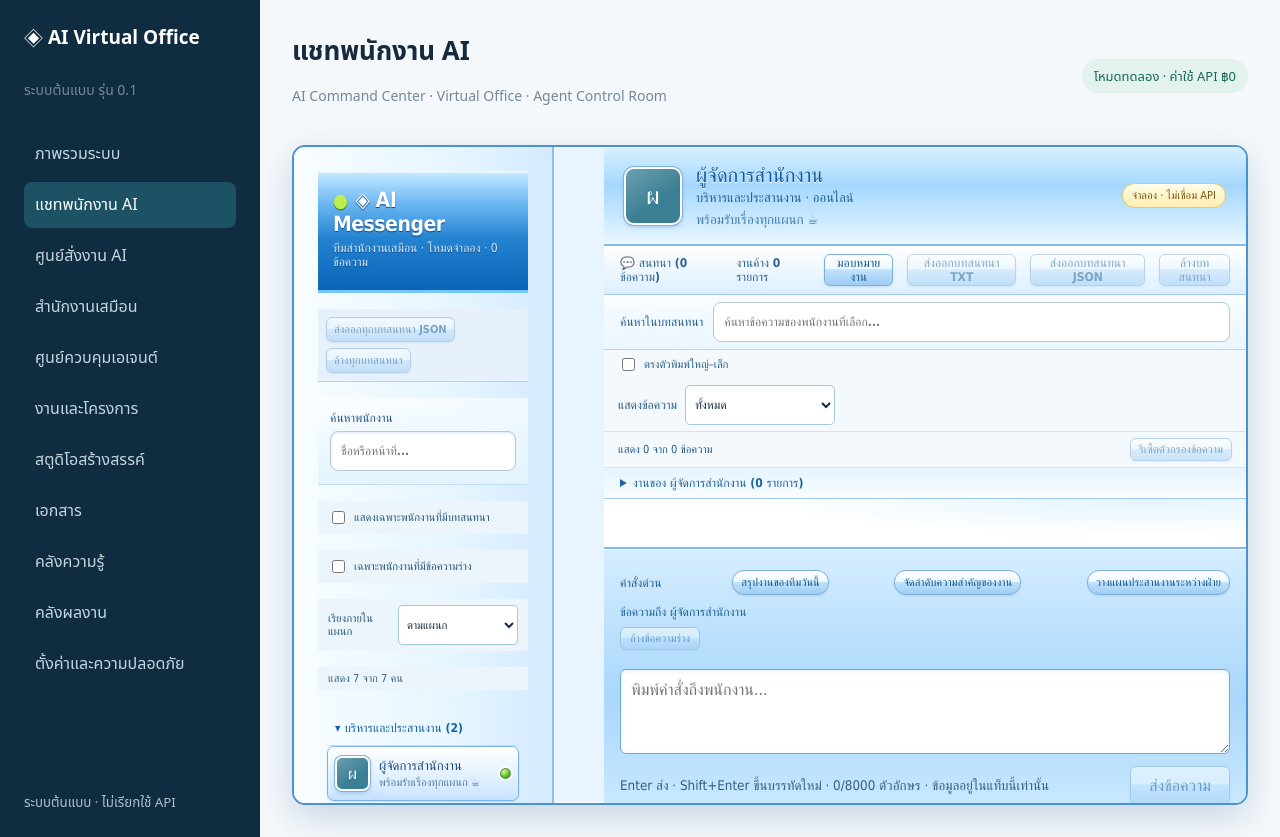
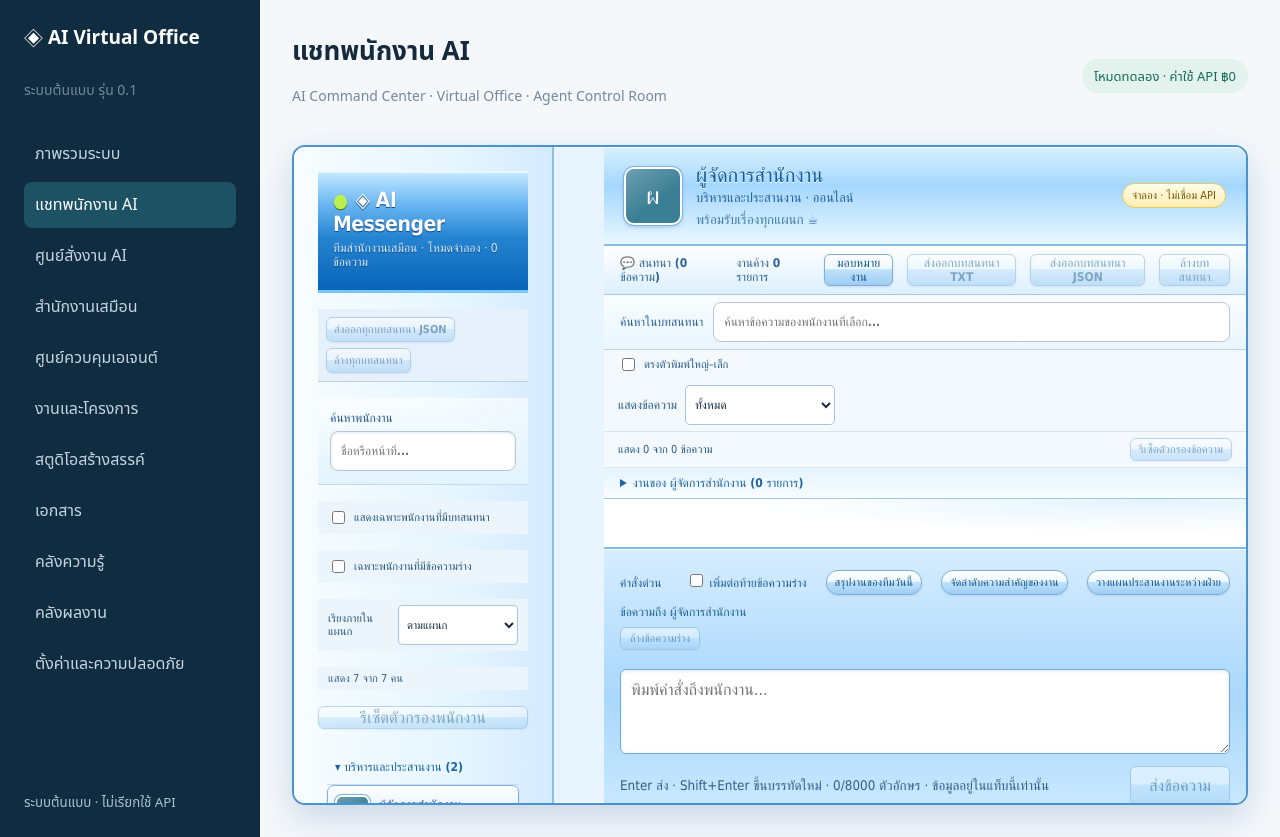
Before and after one commit to lnwlawyer/ai-virtual-office, a React (Vite) app: page / in a window 1280 px wide. Both pictures are taken after a click on the button "แชทพนักงาน AI". Built offline with nearby package versions, Linux system fonts and the light colour scheme; no server answers.

Commit message:
feat: reset roster filters, append quick prompts, draft limit warning

```diff
--- a/src/MessengerDashboard.jsx
+++ b/src/MessengerDashboard.jsx
@@ -25,6 +25,7 @@ export default function MessengerDashboard({tasks=[],onCreateTaskDraft,onUpdateT
  const [activeOnly,setActiveOnly]=useState(false);
  const [draftOnly,setDraftOnly]=useState(false);
  const [sortContacts,setSortContacts]=useState('default');
+ const [appendQuickPrompt,setAppendQuickPrompt]=useState(false);
  const [chatQuery,setChatQuery]=useState('');
  const [messageFilter,setMessageFilter]=useState('all');
  const [searchCaseSensitive,setSearchCaseSensitive]=useState(false);
@@ -40,6 +41,7 @@ export default function MessengerDashboard({tasks=[],onCreateTaskDraft,onUpdateT
  const staff=STAFF.find(x=>x.id===selected);
  const conversation=messages[selected]||[];
  const totalMessages=Object.values(messages).reduce((sum,items)=>sum+(Array.isArray(items)?items.length:0),0);
+ const hasRosterFilters=Boolean(query.trim())||activeOnly||draftOnly||sortContacts!=='default';
  const visibleContactCount=STAFF.filter(member=>(!activeOnly||(messages[member.id]||[]).length>0)&&(!draftOnly||(drafts[member.id]||'').trim())&&[member.name,member.role,moods[member.id]].join(' ').toLowerCase().includes(query.toLowerCase())).length;
  const visibleMessages=conversation.filter(message=>(messageFilter==='all'||message.who===messageFilter)&&(searchCaseSensitive?message.text.includes(chatQuery.trim()):message.text.toLocaleLowerCase().includes(chatQuery.trim().toLocaleLowerCase())));
  const hasMessageFilters=Boolean(chatQuery.trim())||messageFilter!=='all'||searchCaseSensitive;
@@ -109,7 +111,7 @@ export default function MessengerDashboard({tasks=[],onCreateTaskDraft,onUpdateT
  return <section className="msn-shell" aria-label="AI Messenger Dashboard">
   <aside className="msn-roster">
    <div className="msn-title"><strong>◈ AI Messenger</strong><small>ทีมสำนักงานเสมือน · โหมดจำลอง · {totalMessages} ข้อความ</small></div><div className="msn-roster-tools"><button type="button" disabled={!totalMessages} onClick={exportAllJSON}>ส่งออกทุกบทสนทนา JSON</button><button type="button" disabled={!totalMessages} onClick={()=>setConfirmClearAll(true)}>ล้างทุกบทสนทนา</button></div>{confirmClearAll&&<div className="msn-clear-confirm" role="group" aria-label="ยืนยันล้างทุกบทสนทนา"><span>ล้างบทสนทนาพนักงานทั้ง 7 คน? ไม่สามารถย้อนกลับได้</span><button type="button" onClick={()=>{setMessages({});setConfirmClearAll(false);setConfirmClear(false)}}>ยืนยันล้างทั้งหมด</button><button type="button" onClick={()=>setConfirmClearAll(false)}>ยกเลิกทั้งหมด</button></div>}
-   <label className="msn-search">ค้นหาพนักงาน<input aria-label="ค้นหาพนักงาน Messenger" value={query} onChange={e=>setQuery(e.target.value)} placeholder="ชื่อหรือหน้าที่..."/></label><label className="msn-active-only"><input type="checkbox" checked={activeOnly} onChange={e=>setActiveOnly(e.target.checked)}/> แสดงเฉพาะพนักงานที่มีบทสนทนา</label><label className="msn-active-only"><input type="checkbox" checked={draftOnly} onChange={e=>setDraftOnly(e.target.checked)}/> เฉพาะพนักงานที่มีข้อความร่าง</label><label className="msn-sort-contacts">เรียงภายในแผนก <select aria-label="เรียงรายชื่อพนักงาน" value={sortContacts} onChange={e=>setSortContacts(e.target.value)}><option value="default">ตามแผนก</option><option value="messages">ข้อความมากไปน้อย</option><option value="name">ตามชื่อ</option></select></label><small className="msn-visible-count">แสดง {visibleContactCount} จาก {STAFF.length} คน</small>
+   <label className="msn-search">ค้นหาพนักงาน<input aria-label="ค้นหาพนักงาน Messenger" value={query} onChange={e=>setQuery(e.target.value)} placeholder="ชื่อหรือหน้าที่..."/></label><label className="msn-active-only"><input type="checkbox" checked={activeOnly} onChange={e=>setActiveOnly(e.target.checked)}/> แสดงเฉพาะพนักงานที่มีบทสนทนา</label><label className="msn-active-only"><input type="checkbox" checked={draftOnly} onChange={e=>setDraftOnly(e.target.checked)}/> เฉพาะพนักงานที่มีข้อความร่าง</label><label className="msn-sort-contacts">เรียงภายในแผนก <select aria-label="เรียงรายชื่อพนักงาน" value={sortContacts} onChange={e=>setSortContacts(e.target.value)}><option value="default">ตามแผนก</option><option value="messages">ข้อความมากไปน้อย</option><option value="name">ตามชื่อ</option></select></label><small className="msn-visible-count">แสดง {visibleContactCount} จาก {STAFF.length} คน</small><button type="button" className="msn-roster-reset" disabled={!hasRosterFilters} onClick={()=>{setQuery("");setActiveOnly(false);setDraftOnly(false);setSortContacts("default")}}>รีเซ็ตตัวกรองพนักงาน</button>
    {groups.map(group=><section className="msn-group" key={group.name}>
     <button type="button" className="msn-group-toggle" onClick={()=>setCollapsed(prev=>prev.includes(group.name)?prev.filter(x=>x!==group.name):[...prev,group.name])}>{collapsed.includes(group.name)?'▸':'▾'} {group.name} ({group.ids.length})</button>
     {!collapsed.includes(group.name)&&[...group.ids].sort((a,b)=>sortContacts==='messages'?(messages[b]||[]).length-(messages[a]||[]).length:sortContacts==='name'?STAFF.find(x=>x.id===a).name.localeCompare(STAFF.find(x=>x.id===b).name,'th'):0).map(id=>{const member=STAFF.find(x=>x.id===id);if(![member.name,member.role,moods[id]].join(' ').toLowerCase().includes(query.toLowerCase())||(activeOnly&&!(messages[id]||[]).length)||(draftOnly&&!(drafts[id]||'').trim()))return null;return <button type="button" key={id} className={'msn-contact'+(selected===id?' selected':'')} onClick={()=>{setSelected(id);setConfirmClear(false);setChatQuery('');setMessageFilter('all');setSearchCaseSensitive(false);setExportNotice('');setCopyNotice('')}} aria-pressed={selected===id}>
@@ -123,7 +125,7 @@ export default function MessengerDashboard({tasks=[],onCreateTaskDraft,onUpdateT
    <details className="msn-task-details"><summary>งานของ {staff.name} ({tasks.filter(t=>t.assignee===selected).length} รายการ)</summary><div className="msn-task-list">{tasks.filter(t=>t.assignee===selected).length===0?<p>ยังไม่มีงานที่ได้รับมอบหมาย</p>:tasks.filter(t=>t.assignee===selected).map(t=><div key={t.id} className="msn-task-item"><strong>{t.title}</strong><label>สถานะ <select aria-label={`สถานะงาน ${t.title}`} value={t.status} onChange={e=>onUpdateTaskStatus?.(t.id,e.target.value)}><option value="todo">ยังไม่เริ่ม</option><option value="in-progress">กำลังดำเนินการ</option><option value="done">เสร็จแล้ว</option></select></label></div>)}</div></details><div className="msn-conversation" role="log" aria-label={'บทสนทนากับ '+staff.name} aria-live="polite">
     {(messages[selected]||[]).length===0?<div className="msn-empty"><strong>เริ่มสนทนากับ {staff.name}</strong><p>ส่งคำสั่งทดลองเพื่อดูรูปแบบการทำงานของแชท คำตอบยังเป็นข้อความจำลอง ไม่ใช่ AI จริง</p></div>:visibleMessages.length===0?<div className="msn-empty"><strong>ไม่พบข้อความที่ค้นหา</strong><p>ลองใช้คำค้นอื่น หรือล้างช่องค้นหา</p></div>:visibleMessages.map(message=><div key={message.id} className={'msn-message '+message.who}><strong>{message.who==='user'?'คุณ':staff.name}</strong>{message.time&&<time className="msn-message-time">{message.time}</time>}<p>{message.text}</p><button type="button" onClick={()=>copyMessage(message)}>คัดลอกข้อความ</button>{message.who==='agent'&&onSaveOutput&&<button type="button" onClick={()=>onSaveOutput({agentId:selected,agentName:staff.name,content:message.text})}>บันทึกคำตอบลงคลังผลงาน</button>}</div>)}
    </div>
-   <form className="msn-composer" onSubmit={send}><div className="msn-quick-prompts" aria-label="ข้อความสั่งงานที่ใช้บ่อย"><strong>คำสั่งด่วน</strong>{quickPromptsByRole[selected].map(prompt=><button key={prompt} type="button" onClick={()=>setDraft(prompt)}>{prompt}</button>)}</div><label htmlFor="msn-message-input">ข้อความถึง {staff.name}</label><button type="button" className="msn-clear-draft" disabled={!draft} onClick={()=>setDraft('')}>ล้างข้อความร่าง</button><textarea id="msn-message-input" value={draft} onChange={e=>setDraft(e.target.value)} maxLength={8000} placeholder="พิมพ์คำสั่งถึงพนักงาน..." onKeyDown={e=>{if(e.key==='Enter'&&!e.shiftKey){e.preventDefault();e.currentTarget.form.requestSubmit();}}}/><div><small>Enter ส่ง · Shift+Enter ขึ้นบรรทัดใหม่ · {draft.length}/8000 ตัวอักษร · ข้อมูลอยู่ในแท็บนี้เท่านั้น</small><button type="submit" disabled={!draft.trim()||pending}>ส่งข้อความ</button></div></form>
+   <form className="msn-composer" onSubmit={send}><div className="msn-quick-prompts" aria-label="ข้อความสั่งงานที่ใช้บ่อย"><strong>คำสั่งด่วน</strong><label className="msn-prompt-append"><input type="checkbox" checked={appendQuickPrompt} onChange={e=>setAppendQuickPrompt(e.target.checked)}/> เพิ่มต่อท้ายข้อความร่าง</label>{quickPromptsByRole[selected].map(prompt=><button key={prompt} type="button" onClick={()=>setDraft(appendQuickPrompt&&draft?draft+"\n"+prompt:prompt)}>{prompt}</button>)}</div><label htmlFor="msn-message-input">ข้อความถึง {staff.name}</label><button type="button" className="msn-clear-draft" disabled={!draft} onClick={()=>setDraft('')}>ล้างข้อความร่าง</button><textarea id="msn-message-input" value={draft} onChange={e=>setDraft(e.target.value)} maxLength={8000} placeholder="พิมพ์คำสั่งถึงพนักงาน..." onKeyDown={e=>{if(e.key==='Enter'&&!e.shiftKey){e.preventDefault();e.currentTarget.form.requestSubmit();}}}/><div><small>Enter ส่ง · Shift+Enter ขึ้นบรรทัดใหม่ · {draft.length}/8000 ตัวอักษร · ข้อมูลอยู่ในแท็บนี้เท่านั้น</small>{draft.length>=7500&&<strong className="msn-draft-warning" role="status">ข้อความใกล้ครบขีดจำกัด 8,000 ตัวอักษร</strong>}<button type="submit" disabled={!draft.trim()||pending}>ส่งข้อความ</button></div></form>
   </div>
  </section>;
 }
```
